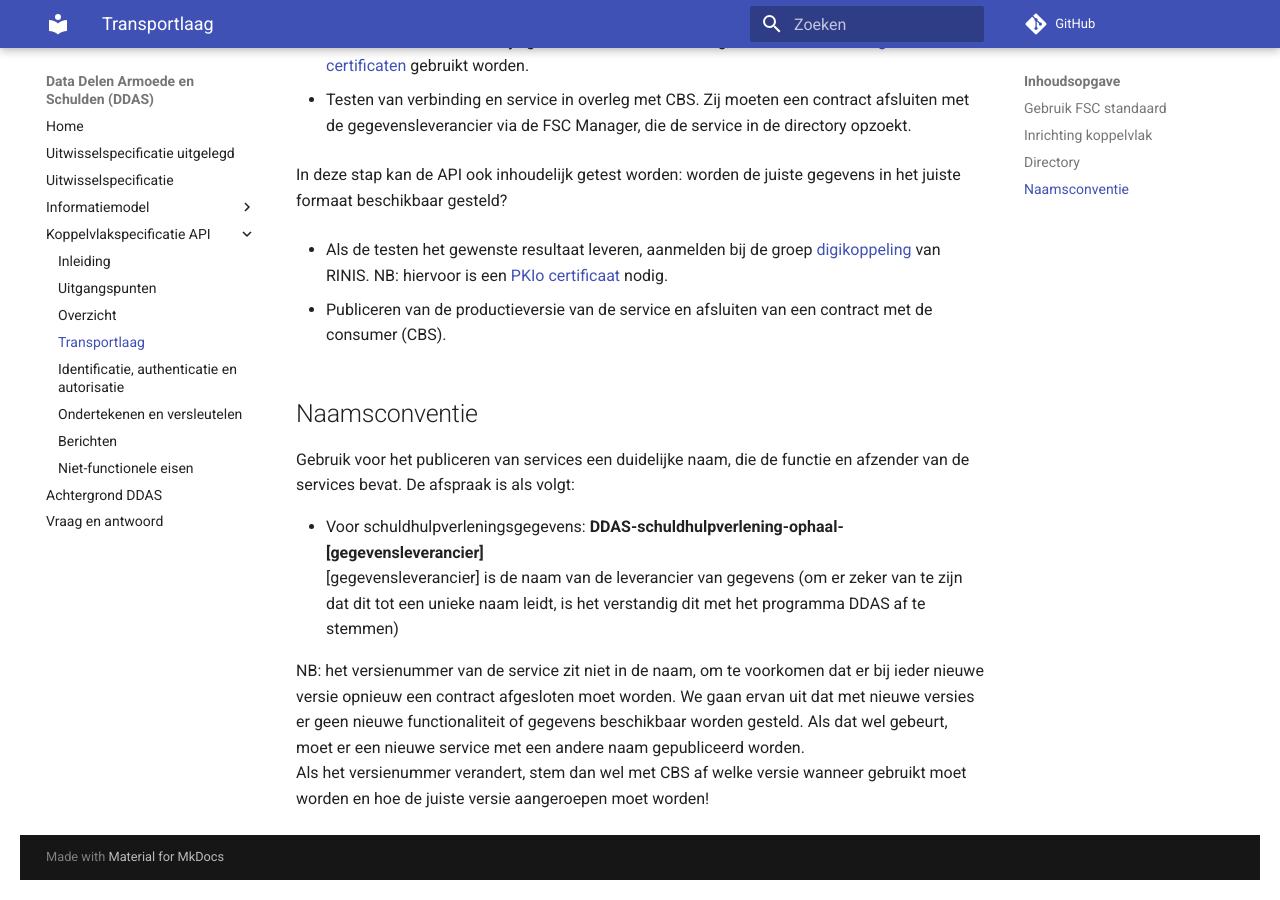
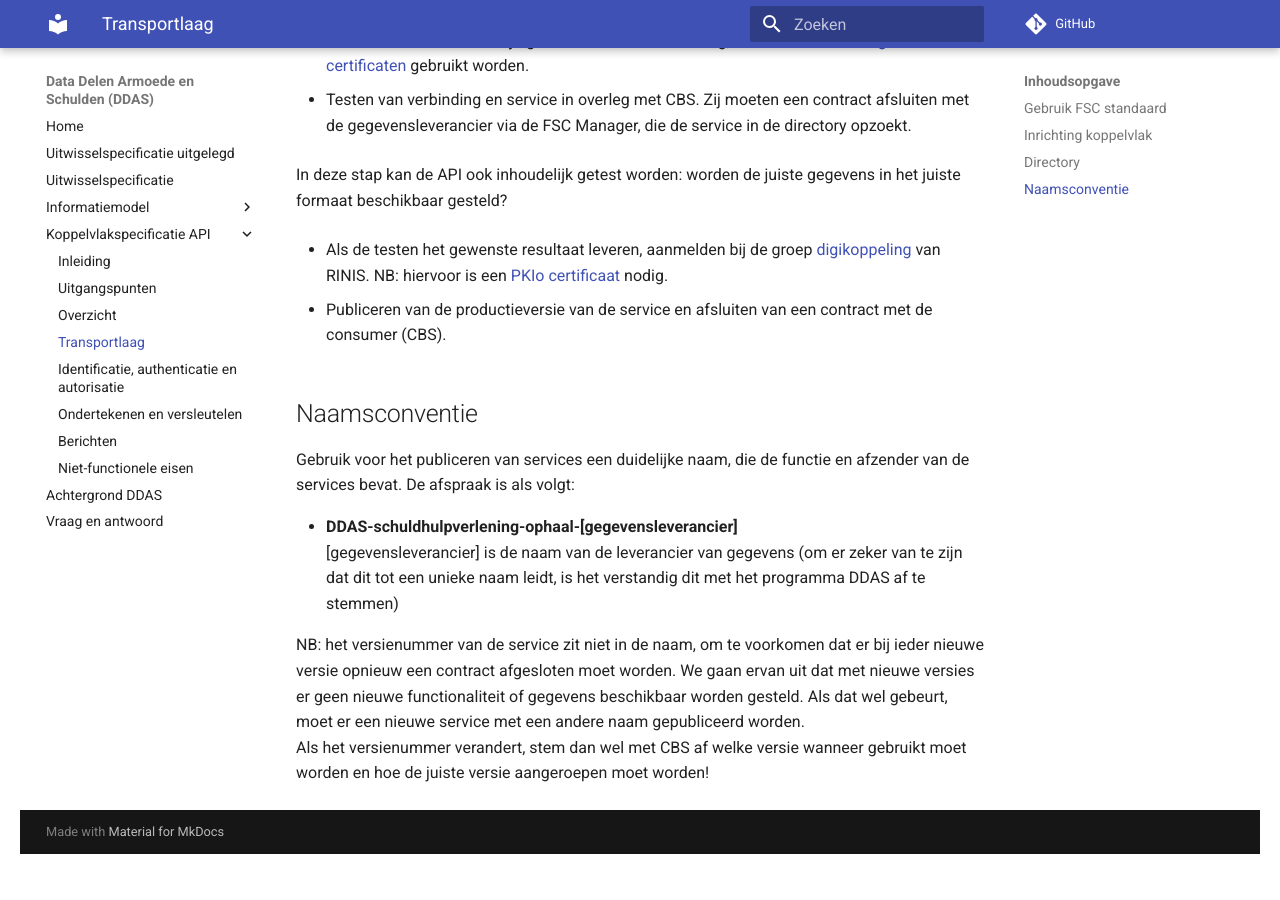
Before and after one commit to VNG-Realisatie/ddas, an MkDocs documentation site: the page built from docs/api/transport.md, in a window 1280 px wide and 900 px high, scrolled down 1299 px. Built offline with MkDocs 1.6.1 and Material for MkDocs 9.7.7, drawn with Linux system fonts in a browser that asks for light colours; comment, search, counter and statistics services are not loaded; the version menu is left out; after the commit the page ends 2173 px from its top, so only the background shows below that.

Commit message:
Update transport.md

```diff
--- a/docs/api/transport.md
+++ b/docs/api/transport.md
@@ -49,7 +49,7 @@ Om gebruik te maken van de directory moeten de volgende stappen doorlopen worden
 
 Gebruik voor het publiceren van services een duidelijke naam, die de functie en afzender van de services bevat. De afspraak is als volgt:
 
-- Voor schuldhulpverleningsgegevens: **DDAS-schuldhulpverlening-ophaal-[gegevensleverancier]**
+- **DDAS-schuldhulpverlening-ophaal-[gegevensleverancier]**
   [gegevensleverancier] is de naam van de leverancier van gegevens (om er zeker van te zijn dat dit tot een unieke naam leidt, is het verstandig dit met het programma DDAS af te stemmen)
 
 NB: het versienummer van de service zit niet in de naam, om te voorkomen dat er bij ieder nieuwe versie opnieuw een contract afgesloten moet worden. We gaan ervan uit dat met nieuwe versies er geen nieuwe functionaliteit of gegevens beschikbaar worden gesteld. Als dat wel gebeurt, moet er een nieuwe service met een andere naam gepubliceerd worden.
```
